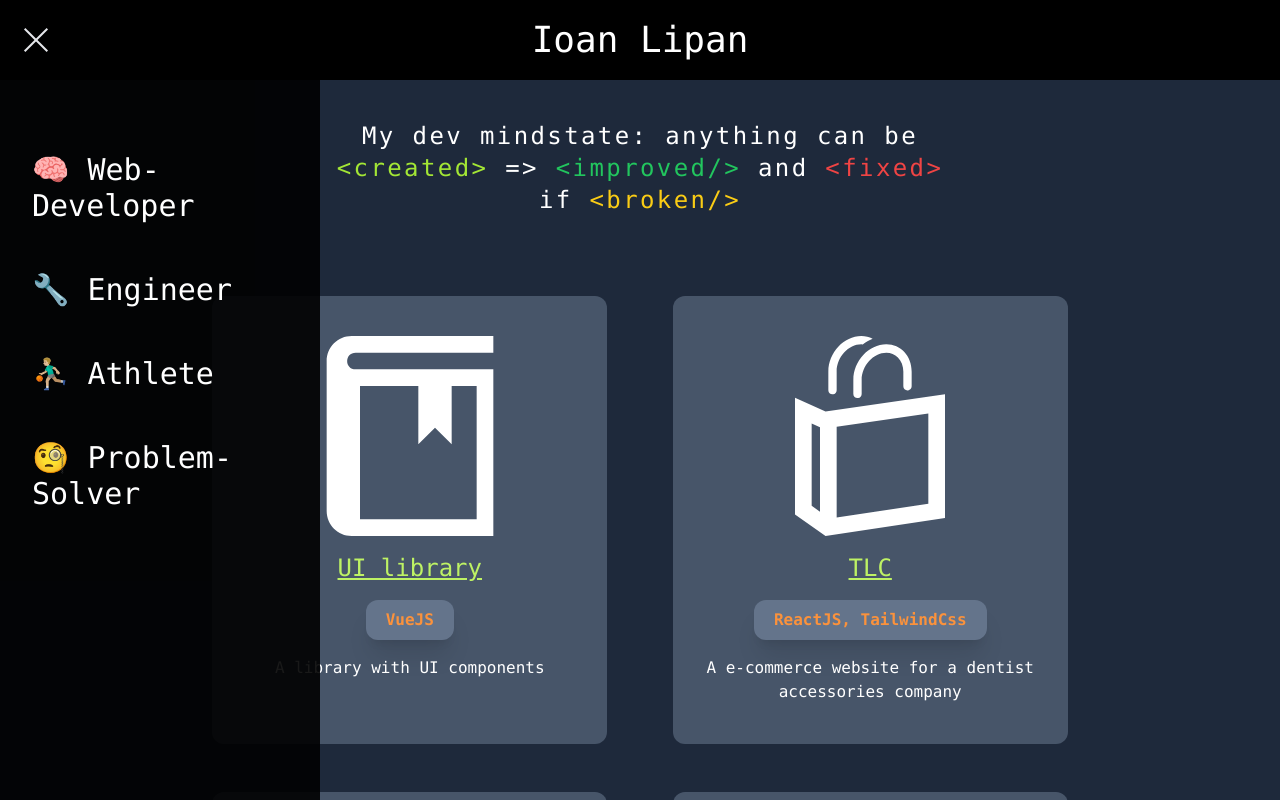
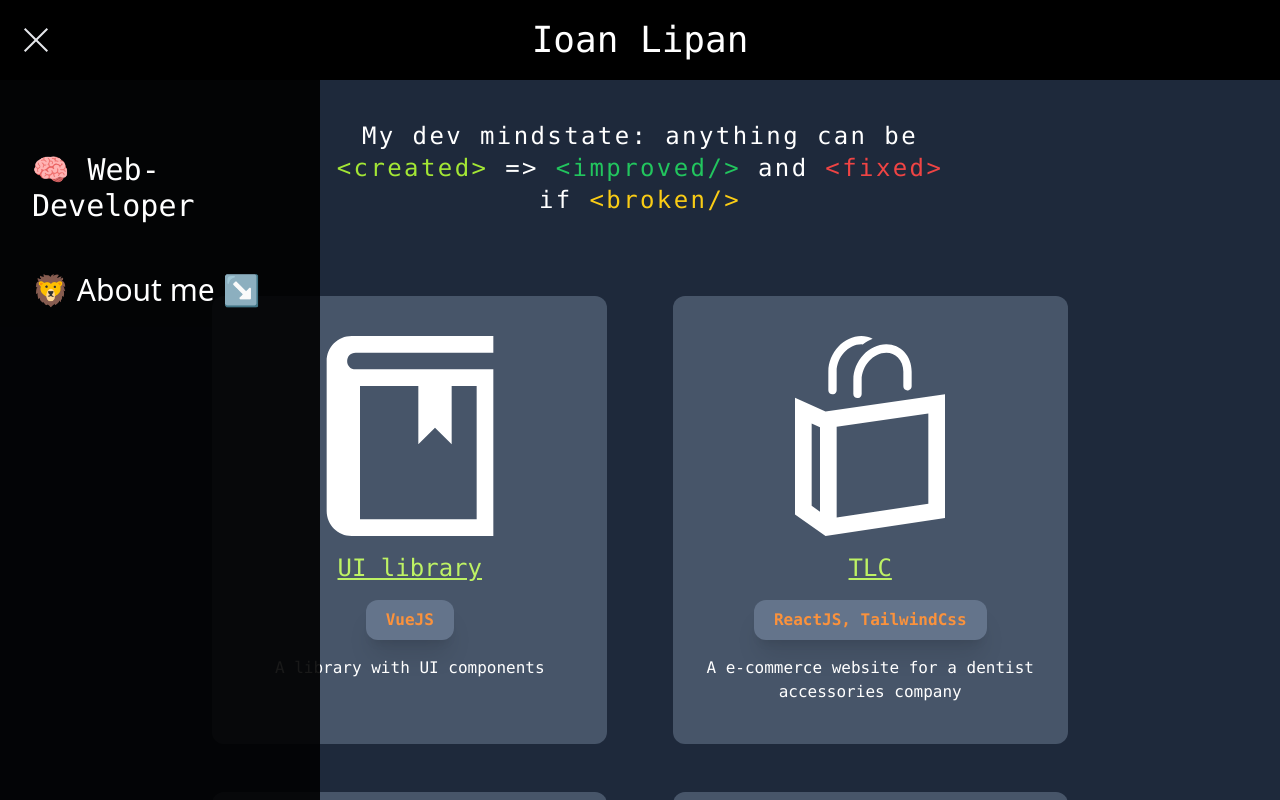
Before and after one commit to IoanLipan/ioanlipan, a Vue app: page / in a window 1280 px wide. Both pictures are taken after a click on the element 36 px from the left and 40 px from the top of the page. Shown: the top 800 px of the page. Built offline with nearby package versions, Linux system fonts and the light colour scheme.

Commit message:
header menu about me

```diff
--- a/src/components/appHeader.vue
+++ b/src/components/appHeader.vue
@@ -1,6 +1,6 @@
 <template>
   <nav class="h-[72px] md:h-20 z-40">
-    <div class="w-full fixed bg-black p-5 text-white">
+    <div class="w-full fixed bg-black p-5 text-white font-mono">
       <div class="grid grid-cols-4 items-center">
         <div class="space-y-2 w-8 ease-in transition-all duration-500" @click="toggleMenu">
           <div
@@ -19,22 +19,31 @@
             ]"
           />
         </div>
-        <router-link class="font-mono text-2xl md:text-4xl col-span-2 text-center" to="/"
-          @click="closeMenu()">Ioan Lipan</router-link
+        <router-link
+          class="font-mono text-2xl md:text-4xl col-span-2 text-center"
+          to="/"
+          @click="closeMenu()"
+          >Ioan Lipan</router-link
         >
       </div>
     </div>
     <div
       v-show="showMenu"
       class="h-[92vh] top-[72px] fixed z-50 bg-black md:bg-opacity-90
-      text-white w-full md:w-[36vw] xl:w-[25vw] px-6" v-motion-slide-visible-left
+      text-white w-full md:w-[36vw] xl:w-[25vw] px-6"
     >
       <div class="h-full flex flex-col gap-8 text-3xl pt-10 text-center md:text-left">
         <div></div>
         <HeaderMenuItem title="🧠 Web-Developer" link="/" @click="closeMenu" />
-        <HeaderMenuItem title="🔧 Engineer" link="/engineer" @click="closeMenu" />
-        <HeaderMenuItem title="⛹🏼‍♂️ Athlete" link="/athlete" @click="closeMenu" />
-        <HeaderMenuItem title="🧐 Problem-Solver" link="/problem-solver" @click="closeMenu" />
+        <div v-if="!showAboutMe" @click="toggleAboutMe" class="p-2">🦁 About me ↘️</div>
+        <div v-else class="flex flex-col gap-8 p-2" @click="toggleAboutMe">
+          🦁 About me ↗️
+          <HeaderMenuItem title="🔧 Engineer" link="/engineer" @click="closeMenu" v-motion-pop />
+          <HeaderMenuItem title="⛹🏼‍♂️ Athlete" link="/athlete" @click="closeMenu" v-motion-pop />
+          <HeaderMenuItem title="🧐 Problem-Solver"
+            link="/problem-solver"
+            @click="closeMenu" v-motion-pop />
+        </div>
       </div>
     </div>
   </nav>
@@ -50,9 +59,13 @@ export default {
     return {
       showDropdown: false,
       showMenu: false,
+      showAboutMe: false,
     };
   },
   methods: {
+    toggleAboutMe() {
+      this.showAboutMe = !this.showAboutMe;
+    },
     toggleMenu() {
       this.showMenu = !this.showMenu;
     },
```
